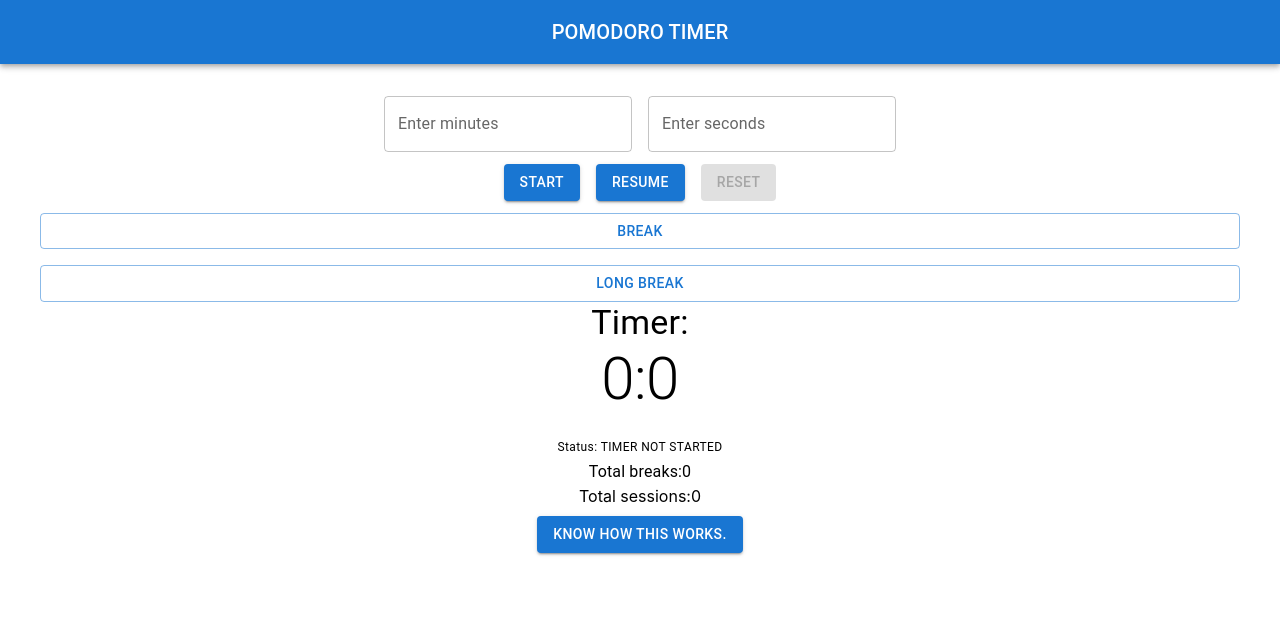
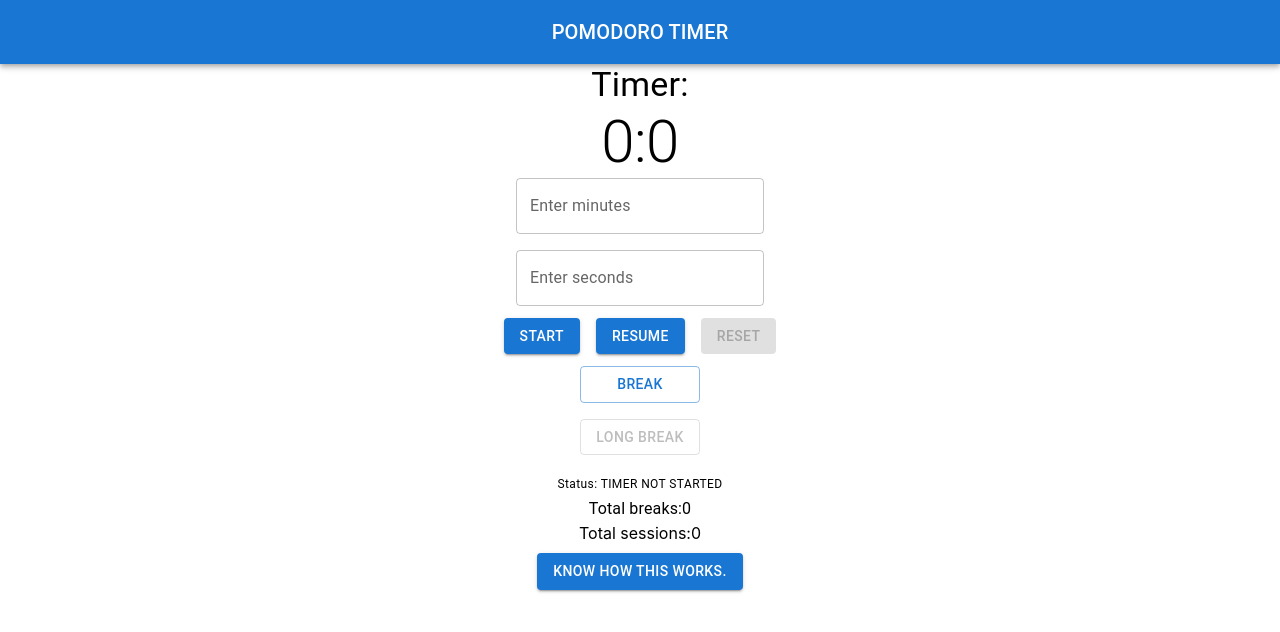
Before and after one commit to minhaj-ap/pomodoro, a React (Create React App) app: page / in a window 1280 px wide. Shown: the top 632 px of the page. Built offline with nearby package versions, Linux system fonts and the light colour scheme.

Commit message:
bugs fixed and ui is now better.

```diff
--- a/src/components/countdown.js
+++ b/src/components/countdown.js
@@ -1,6 +1,5 @@
 import { useState, useEffect } from "react";
 import {
-  Box,
   AppBar,
   Typography,
   Toolbar,
@@ -36,9 +35,9 @@ export default function Countdown() {
       timer = setInterval(() => {
         setTime((prevTime) => {
           if (Break) {
-            setStatus("BREAK OF 5 MINS RUNNING");
+            setStatus("BREAK OF 1 MINS RUNNING");
           } else if (longBreak) {
-            setStatus("Long break started");
+            setStatus("BREAK OF 3 MINS ONGOING");
           } else {
             setStatus("TIMER RUNNING");
           }
@@ -47,10 +46,11 @@ export default function Countdown() {
             if (!Break && longBreakNeed && BreakFreq >= 4) {
               setLongBreak(true);
             }
+            console.log(breakNeed);
             if (breakNeed) {
               setBreak(true);
             }
-            setStatus("");
+            setStatus("TIMER NOT STARTED");
             setRun(false);
             return prevTime;
           } else if (prevTime.seconds === 0) {
@@ -70,8 +70,8 @@ export default function Countdown() {
       return;
     }
     if (Break) {
-      setStatus("BREAK OF 5 MINS RUNNING");
-      setTime({ minutes: 1, seconds: 0 });
+      setStatus("BREAK OF 1 MINS RUNNING");
+      setTime({ minutes: 0, seconds: 2 });
       setRun(true);
       setBreakFreq((freq) => freq + 1);
     }
@@ -79,10 +79,10 @@ export default function Countdown() {
   useEffect(() => {
     if (longBreak) {
       setBreak(false);
+      console.log("Long break started");
+      setStatus("BREAK OF 3 MINS ONGOING");
+      setTime({ minutes: 3, seconds: 0 });
       setBreakNeed(false);
-      console.log("Long break started");
-      setStatus("Long break started");
-      setTime({ minutes: 3, seconds: 0 });
       setRun(true);
     }
   }, [longBreak]);
@@ -132,7 +132,9 @@ export default function Countdown() {
     setBreakNeed((prevStatus) => !prevStatus);
   };
   const handleLongBreakNeed = () => {
+    setBreakFreq((freq) => freq + 1);
     setLongBreakNeed(false);
+    setBreakNeed(false);
   };
 
   const handleClick = (event) => {
@@ -146,7 +148,7 @@ export default function Countdown() {
   const open = Boolean(anchorEl);
 
   return (
-    <Box>
+    <Grid container direction="column" alignItems="center">
       <AppBar position="static" color="primary">
         <Toolbar>
           <Typography variant="h6" sx={{ flexGrow: 1, textAlign: "center" }}>
@@ -154,12 +156,14 @@ export default function Countdown() {
           </Typography>
         </Toolbar>
       </AppBar>
+      <Typography variant="h4">Timer:</Typography>
+      <Typography variant="h2">{time.minutes + ":" + time.seconds}</Typography>
       <form>
         <FormControl>
           <Grid
             container
             spacing={2}
-            sx={{ marginTop: "16px" }}
+            direction="column"
             justifyContent="center"
           >
             <Grid item>
@@ -206,12 +210,14 @@ export default function Countdown() {
         <Button variant="outlined" onClick={handleBreak}>
           Break
         </Button>
-        <Button variant="outlined" onClick={handleLongBreak}>
+        <Button
+          variant="outlined"
+          disabled={sessions <= 0}
+          onClick={handleLongBreak}
+        >
           Long Break
         </Button>
       </Stack>
-      <Typography variant="h4">Timer:</Typography>
-      <Typography variant="h2">{time.minutes + ":" + time.seconds}</Typography>
       {status === "TIMER RUNNING" &&
         time.seconds < 5 &&
         breakNeed &&
@@ -270,6 +276,6 @@ export default function Countdown() {
           long break for 3 mins.This is considered as one session.
         </Typography>
       </Popover>
-    </Box>
+    </Grid>
   );
 }
```
